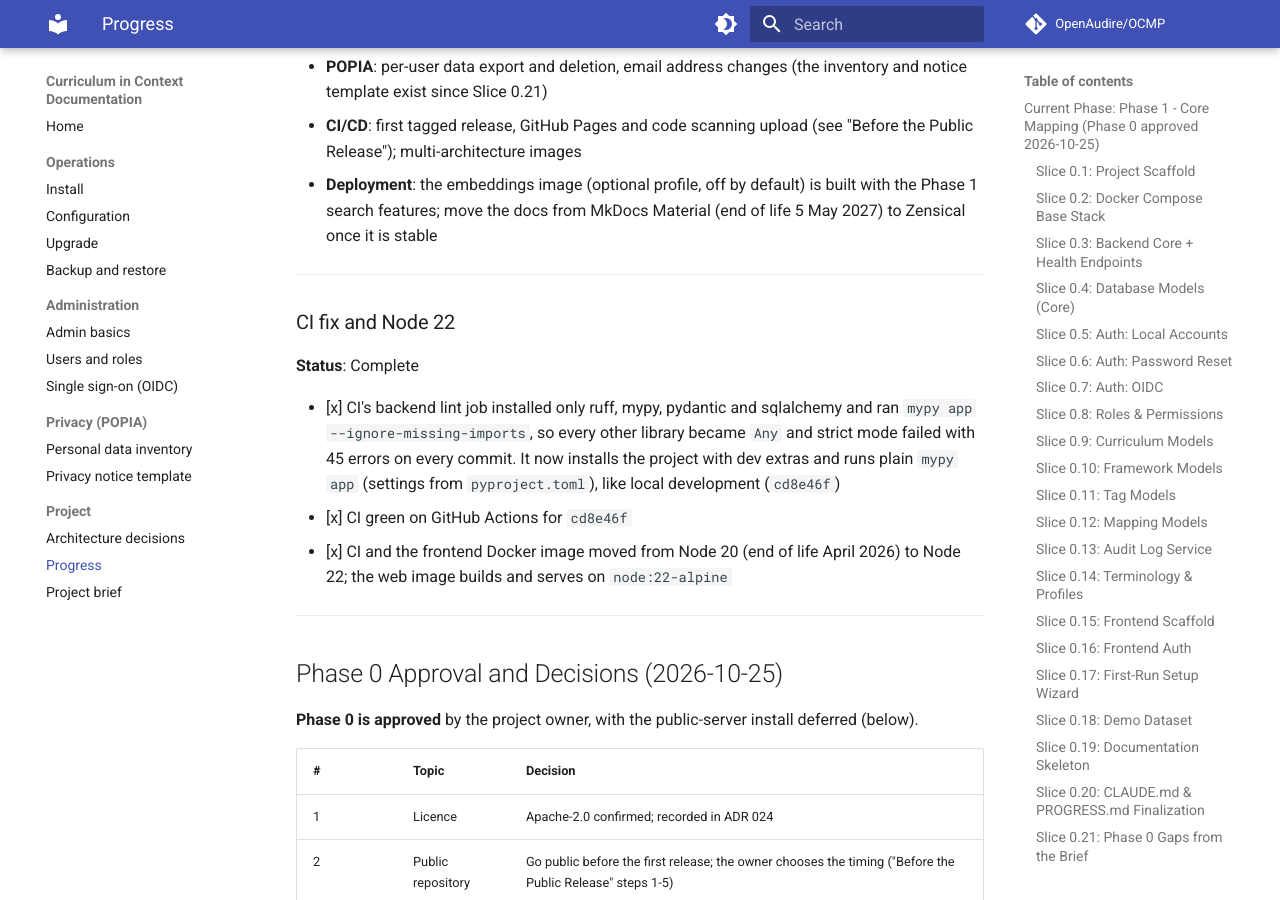
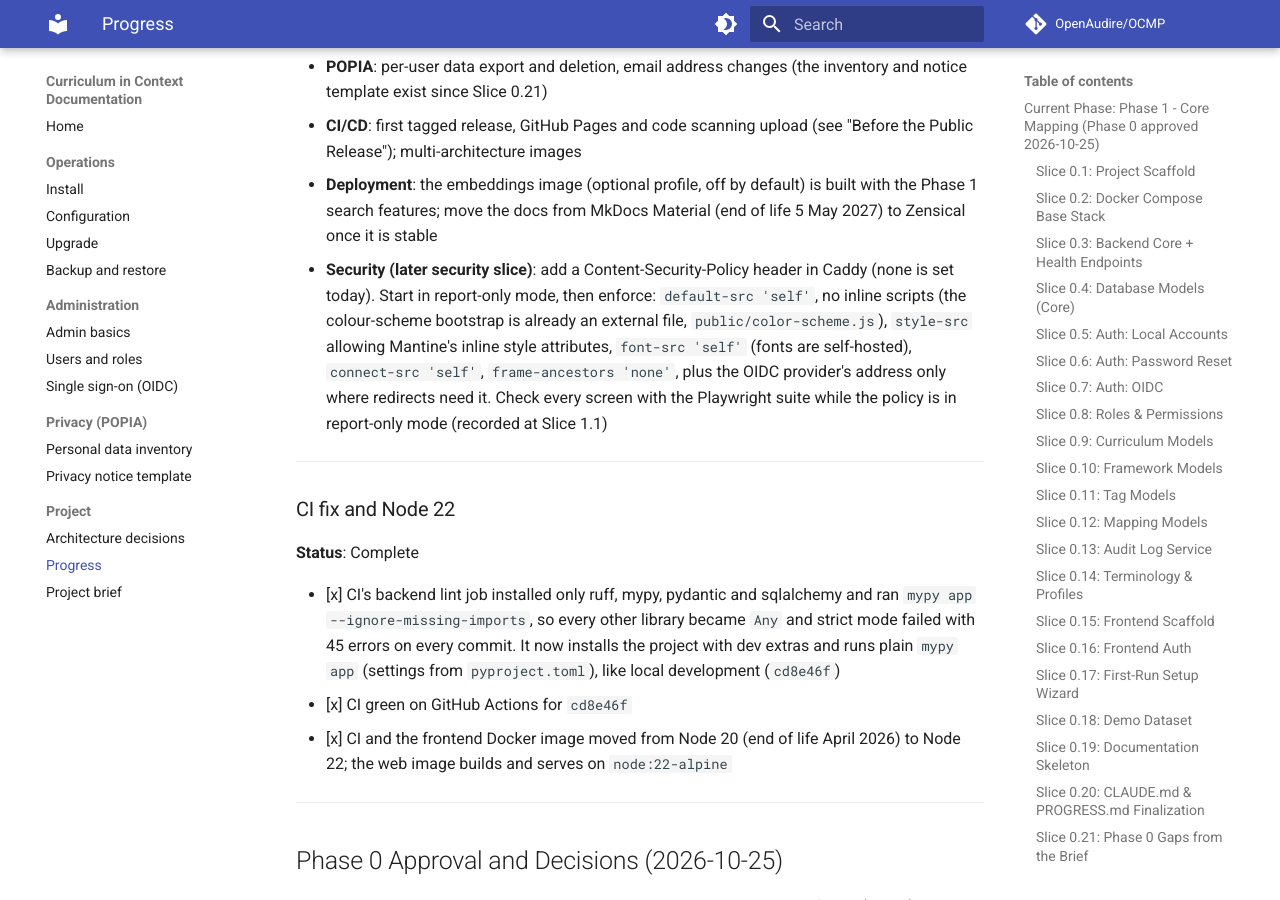
Before and after one commit to OpenAudire/OCMP, an MkDocs documentation site: the page built from docs/PROGRESS.md, in a window 1280 px wide and 900 px high, scrolled down 16965 px. Built offline with MkDocs 1.6.1 and Material for MkDocs 9.7.7, drawn with Linux system fonts in a browser that asks for light colours; comment, search, counter and statistics services are not loaded.

Commit message:
docs: add a Content-Security-Policy task to the backlog
Co-Authored-By: Claude Opus 5.5 <noreply@anthropic.com>

```diff
--- a/docs/PROGRESS.md
+++ b/docs/PROGRESS.md
@@ -573,6 +573,7 @@ Collected from the slices above so nothing is lost:
 - **POPIA**: per-user data export and deletion, email address changes (the inventory and notice template exist since Slice 0.21)
 - **CI/CD**: first tagged release, GitHub Pages and code scanning upload (see "Before the Public Release"); multi-architecture images
 - **Deployment**: the embeddings image (optional profile, off by default) is built with the Phase 1 search features; move the docs from MkDocs Material (end of life 5 May 2027) to Zensical once it is stable
+- **Security (later security slice)**: add a Content-Security-Policy header in Caddy (none is set today). Start in report-only mode, then enforce: `default-src 'self'`, no inline scripts (the colour-scheme bootstrap is already an external file, `public/color-scheme.js`), `style-src` allowing Mantine's inline style attributes, `font-src 'self'` (fonts are self-hosted), `connect-src 'self'`, `frame-ancestors 'none'`, plus the OIDC provider's address only where redirects need it. Check every screen with the Playwright suite while the policy is in report-only mode (recorded at Slice 1.1)
 
 ---
 
```
